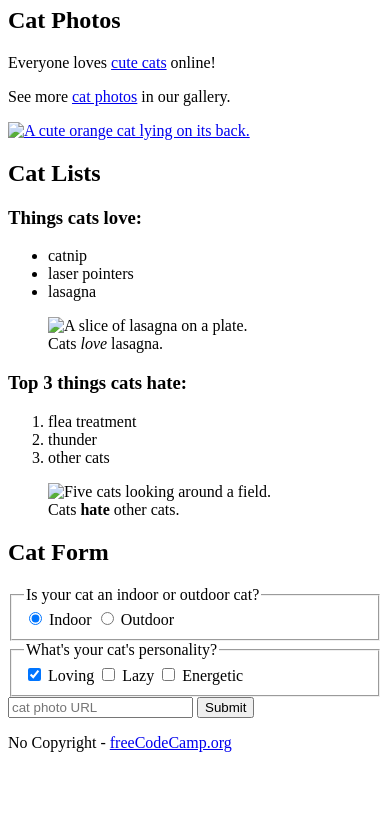
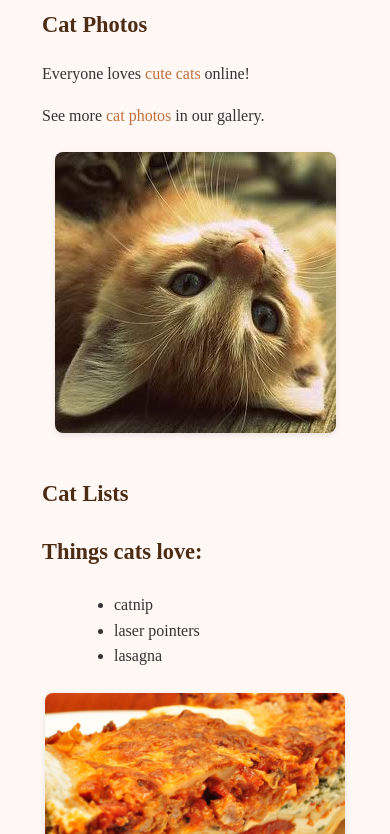
Before and after one commit to Chavan-Prachi/CatPhotoApp, a plain HTML site: page index.html in a window 390 px wide. Shown: the part 73-907 px from the top of the page. Before the commit the page ends 844 px from the top, so only its background shows below. Drawn offline with Linux system fonts and the light colour scheme.

Commit message:
styled the website

```diff
--- a/index.html
+++ b/index.html
@@ -3,6 +3,10 @@
 <html lang="en">
   <head>
     <meta charset="utf-8">
+    <meta name="viewport" content="width=device-width, initial-scale=1.0">
+    <link rel="stylesheet" href="style.css">
+    <link href="https://fonts.googleapis.com/css2?family=Fredoka:wght@700&display=swap" rel="stylesheet">
+
     <title>CatPhotoApp</title>
   </head>
   <body>
@@ -10,9 +14,12 @@
       <h1>CatPhotoApp</h1>
       <section>
         <h2>Cat Photos</h2>
-        <p>Everyone loves <a href="assets/running-cats.jpg">cute cats</a> online!</p>
+        <p>Everyone loves <a href="gallery/assets/running-cats.jpg">cute cats</a> online!</p>
         <p>See more <a target="_blank" href="gallery">cat photos</a> in our gallery.</p>
-        <a href="gallery"><img src="assets/relaxing-cat.jpg" alt="A cute orange cat lying on its back."></a>
+        <a href="gallery">
+        <figure>
+            <img src="gallery/assets/relaxing-cat.jpg" alt="A cute orange cat lying on its back."></a>
+        </figure>
       </section>
       <section>
         <h2>Cat Lists</h2>
@@ -23,7 +30,7 @@
           <li>lasagna</li>
         </ul>
         <figure>
-          <img src="assets/lasagna.jpg" alt="A slice of lasagna on a plate.">
+          <img src="gallery/assets/lasagna.jpg" alt="A slice of lasagna on a plate.">
           <figcaption>Cats <em>love</em> lasagna.</figcaption>
         </figure>
         <h3>Top 3 things cats hate:</h3>
@@ -33,13 +40,13 @@
           <li>other cats</li>
         </ol>
         <figure>
-          <img src="assets/cats.jpg" alt="Five cats looking around a field.">
+          <img src="gallery/assets/cats.jpg" alt="Five cats looking around a field.">
           <figcaption>Cats <strong>hate</strong> other cats.</figcaption>
         </figure>
       </section>
       <section>
         <h2>Cat Form</h2>
-        <form action="https://freecatphotoapp.com/submit-cat-photo">
+        <form id="cat-form">
           <fieldset>
             <legend>Is your cat an indoor or outdoor cat?</legend>
             <label><input id="indoor" type="radio" name="indoor-outdoor" value="indoor" checked> Indoor</label>
@@ -54,12 +61,12 @@
           <input type="text" name="catphotourl" placeholder="cat photo URL" required>
           <button type="submit">Submit</button>
         </form>
+        <p id="confirmation-message" style="display: none; color: green; margin-top: 1rem;"></p>
       </section>
     </main>
     <footer>
-      <p>
-        No Copyright - <a href="https://www.freecodecamp.org">freeCodeCamp.org</a>
-      </p>
+        <p><small>Made with 🐾 by <a href="https://github.com/Chavan-Prachi" target="_blank">Chavan Prachi</a> • No Copyright</small></p>
     </footer>
+    <script src="script.js"></script>
   </body>
 </html>
--- /dev/null
+++ b/script.js
@@ -0,0 +1,30 @@
+// Wait until the DOM is loaded
+document.addEventListener('DOMContentLoaded', () => {
+  const form = document.getElementById('cat-form');
+  const confirmation = document.getElementById('confirmation-message');
+
+  form.addEventListener('submit', function(event) {
+    event.preventDefault(); // Prevent actual submission
+
+    // Get selected values
+    const indoorOutdoor = document.querySelector('input[name="indoor-outdoor"]:checked').value;
+
+    const personalities = Array.from(
+      document.querySelectorAll('input[name="personality"]:checked')
+    ).map(input => input.value);
+
+    const photoURL = form.catphotourl.value;
+
+    // Show confirmation message
+    confirmation.innerHTML = `
+      ✅ Thank you!<br>
+      Your cat is an <strong>${indoorOutdoor}</strong> cat.<br>
+      Personality: <strong>${personalities.join(', ') || 'None selected'}</strong><br>
+      Photo URL submitted: <strong>${photoURL}</strong>
+    `;
+    confirmation.style.display = 'block';
+
+    // Reset the form
+    form.reset();
+  });
+});
--- /dev/null
+++ b/style.css
@@ -0,0 +1,171 @@
+/* ---------- Base Styles ---------- */
+body {
+  font-family: Segoe UI Rounded;
+  background-color: #fff8f5;
+  color: #333;
+  margin: 10px 10px 10px 10px;
+  padding: 0;
+  line-height: 1.6;
+  font-size: 20px;
+}
+
+main {
+  max-width: 800px;
+  margin: auto;
+  padding: 0 1rem;
+}
+
+/* ---------- Headings ---------- */
+h1 {
+  text-align: center;
+  color: #b35b2c;
+  font-size: 3rem;
+  margin: 0 auto 1rem;
+  font-family: 'Fredoka', Impact, sans-serif;
+  max-width: 90%;
+}
+
+
+h2, h3 {
+  color: #4d2c15;
+  transform: scale(1.25);
+}
+
+/* ---------- Links ---------- */
+a {
+  color: #c26d3d;
+  text-decoration: none;
+}
+
+a:hover {
+  text-decoration: underline;
+}
+
+/* ---------- Lists ---------- */
+ul, ol {
+  margin-left: 2rem;
+}
+
+/* ---------- Images ---------- */
+img {
+  max-width: 100%;
+  border-radius: 8px;
+  box-shadow: 0 2px 6px rgba(0,0,0,0.1);
+  margin-top: 0.5rem;
+  margin-bottom: 1rem;
+}
+
+/* ---------- Figures ---------- */
+figure {
+  margin: 1rem 0;
+  text-align: center;
+}
+
+figcaption {
+  font-style: italic;
+  margin-top: 0.5rem;
+}
+
+/* ---------- Form Styling ---------- */
+form {
+  margin-top: 1rem;
+  background-color: #fff;
+  padding: 1rem;
+  border-radius: 8px;
+  box-shadow: 0 0 10px rgba(0,0,0,0.05);
+}
+
+fieldset {
+  border: none;
+  margin-bottom: 1rem;
+}
+
+legend {
+  font-weight: bold;
+  color: #803f20;
+}
+
+label {
+  display: block;
+  margin-top: 0.5rem;
+}
+
+input[type="text"],
+input[type="url"] {
+  width: 100%;
+  padding: 0.5rem;
+  margin-top: 0.3rem;
+  margin-bottom: 1rem;
+  border: 1px solid #ccc;
+  border-radius: 4px;
+}
+
+button[type="submit"] {
+  background-color: #c26d3d;
+  color: #fff;
+  padding: 0.6rem 1.2rem;
+  border: none;
+  border-radius: 4px;
+  cursor: pointer;
+  font-weight: bold;
+}
+
+button[type="submit"]:hover {
+  background-color: #a65226;
+}
+
+/* ---------- Confirmation Message ---------- */
+#confirmation-message {
+  background-color: #e7f8e7;
+  border: 1px solid #b2d8b2;
+  color: #257a25;
+  padding: 0.75rem;
+  border-radius: 6px;
+  margin-top: 1rem;
+  font-weight: 500;
+}
+
+/* ---------- Footer ---------- */
+footer {
+  text-align: center;
+  font-size: 0.9rem;
+  color: #666;
+  margin-top: 2rem;
+  padding-bottom: 1rem;
+}
+
+footer a {
+  color: #a65226;
+}
+
+/* ---------- Responsive ---------- */
+@media (max-width: 600px) {
+  body {
+    font-size: 16px;
+    padding: 0 1rem;
+  }
+
+  h1 {
+    font-size: 2rem;
+    margin: auto;
+    text-align: center;
+  }
+
+  h2, h3 {
+    transform: scale(1); /* prevent zooming in mobile */
+    font-size: 1.4rem;
+  }
+
+  button[type="submit"] {
+    width: 100%;
+  }
+
+  input[type="text"],
+  input[type="url"] {
+    font-size: 1rem;
+  }
+
+  figure {
+    margin: 1rem auto;
+  }
+}
```
Also changed, not shown: styles.css (deleted).
